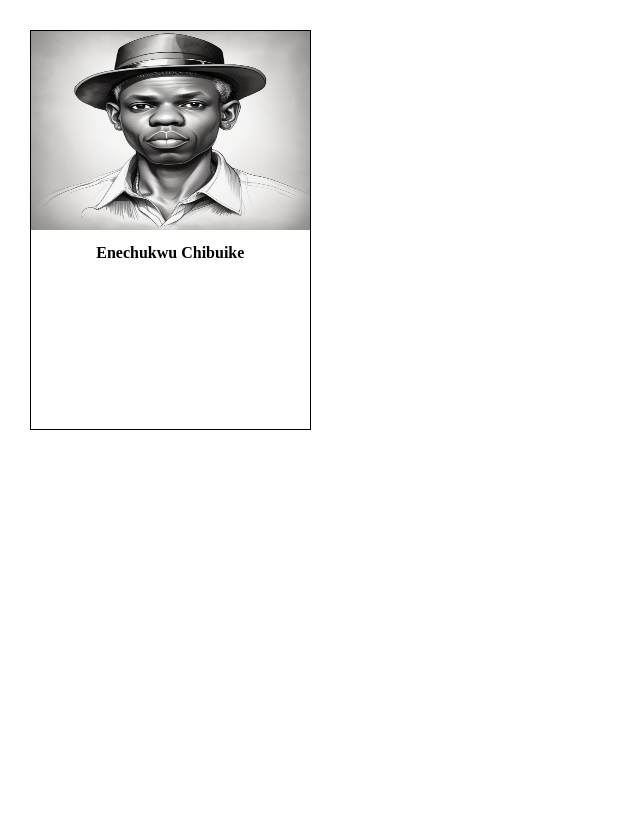
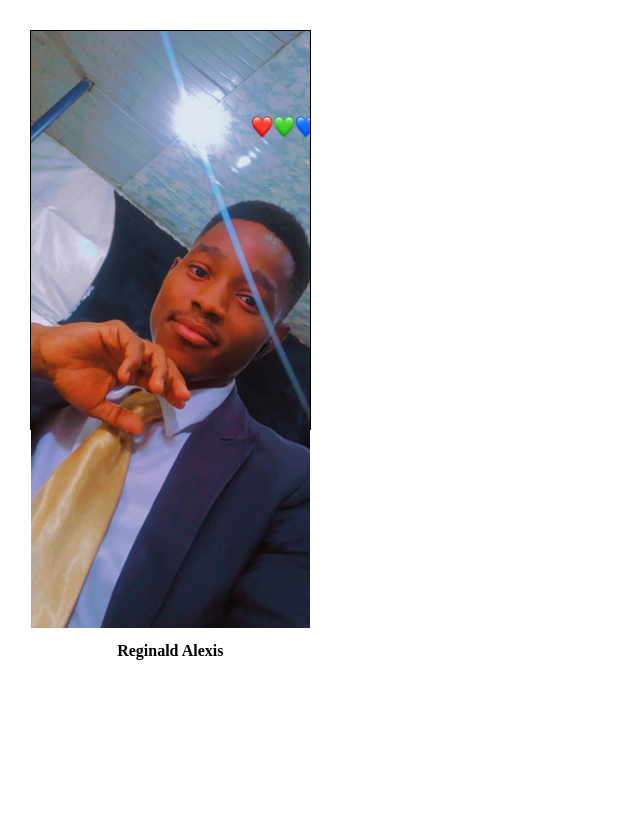
Before and after one commit to EnechukwuChibuike/LF-Open_Project, a plain HTML site: page index.html in a window 1280 px wide. Shown: the whole page, without its empty margins (0-640 px from the left). Before the commit the page ends 800 px from the top, so only its background shows below. Drawn offline with Linux system fonts and the light colour scheme.

Commit message:
Reginald Alexis

```diff
--- a/index.html
+++ b/index.html
@@ -9,9 +9,9 @@
   <body>
     <main>
       <figure>
-        <img src="./images/stakeholder.png" alt="" />
+        <img src="images/Alexis.jpg" alt="" />
         <figcaption>
-          <strong>Enechukwu Chibuike</strong>
+          <strong>Reginald Alexis</strong>
         </figcaption>
       </figure>
     </main>
--- a/style.css
+++ b/style.css
@@ -19,7 +19,7 @@ figure {
 }
 
 img {
-  height: 50%;
+  height: 150%;
   width: 100%;
 }
 
```
Also changed, not shown: images/Alexis.jpg (added).
